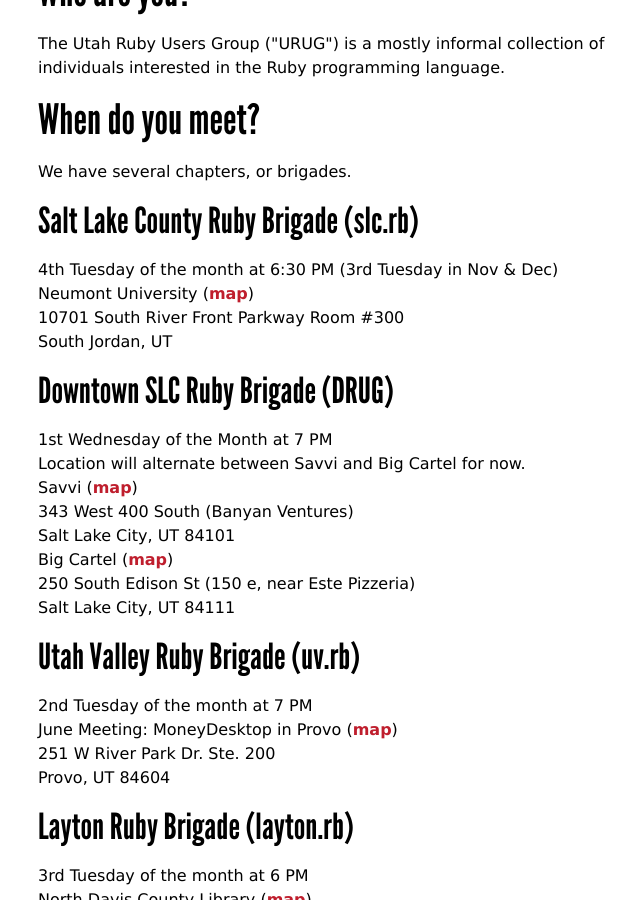
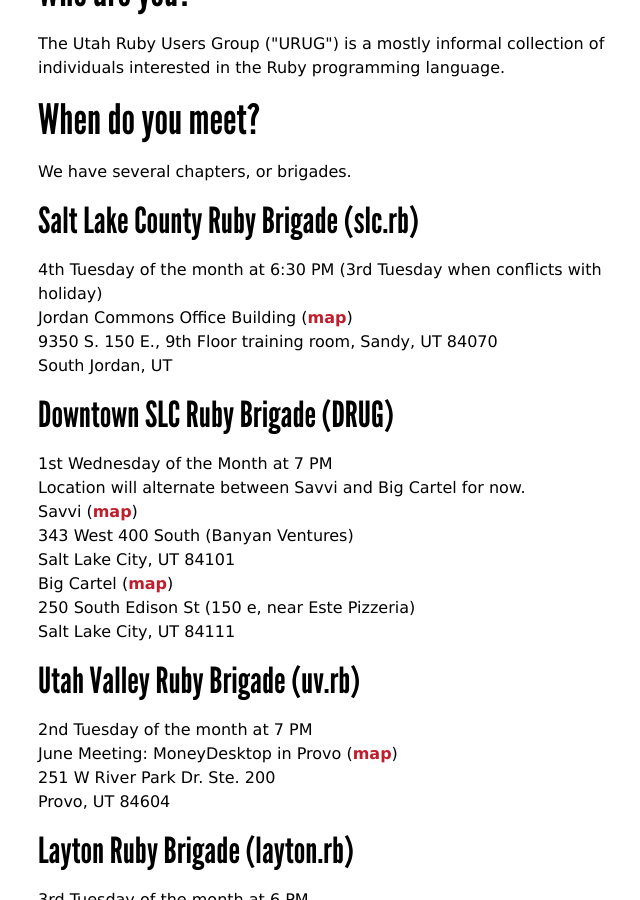
Before and after one commit to urug/urug.github.io, a Jekyll site: the page built from index.html, in a window 1280 px wide and 900 px high, scrolled down 300 px. Shown: the whole window, without its empty margins (302-942 px from the left). Built offline with Jekyll 4.4.1, drawn with Linux system fonts in a browser that asks for light colours.

Commit message:
updated slc.rb location and holiday schedule

```diff
--- a/index.html
+++ b/index.html
@@ -9,9 +9,9 @@
 <p>We have several chapters, or brigades.</p>
 
 <h2 id="slc.rb">Salt Lake County Ruby Brigade (slc.rb)</h2>
-<p>4th Tuesday of the month at 6:30 PM (3rd Tuesday in Nov &amp; Dec)<br>
-Neumont University (<a href="http://maps.google.com/maps?f=q&amp;hl=en&amp;geocode=&amp;q=neumont+university+utah&amp;ie=UTF8&amp;attrid=&amp;ei=sr9fSJvVE53EiQOdh8zoDw&amp;view=map&amp;ll=40.585799,-111.885109&amp;spn=0.135058,0.272598&amp;z=12&amp;iwloc=A">map</a>)<br>
-10701 South River Front Parkway Room #300<br>
+<p>4th Tuesday of the month at 6:30 PM (3rd Tuesday when conflicts with holiday)<br>
+Jordan Commons Office Building (<a href="http://goo.gl/maps/zHdy6">map</a>)<br>
+9350 S. 150 E., 9th Floor training room, Sandy, UT 84070<br>
 South Jordan, UT</p>
 
 <h2 id="downtown.rb">Downtown SLC Ruby Brigade (DRUG)</h2>
```
